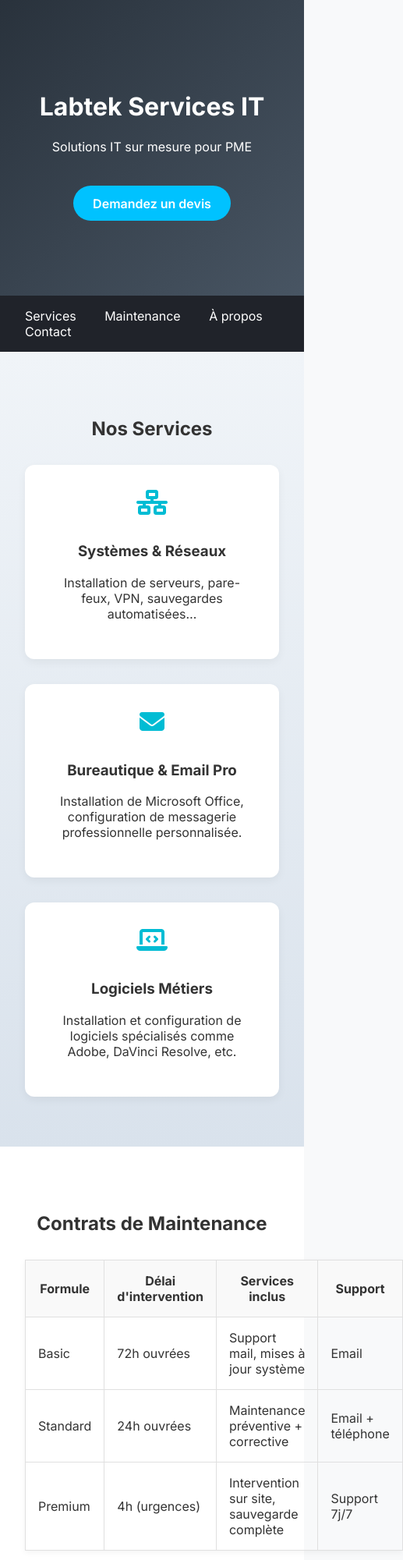
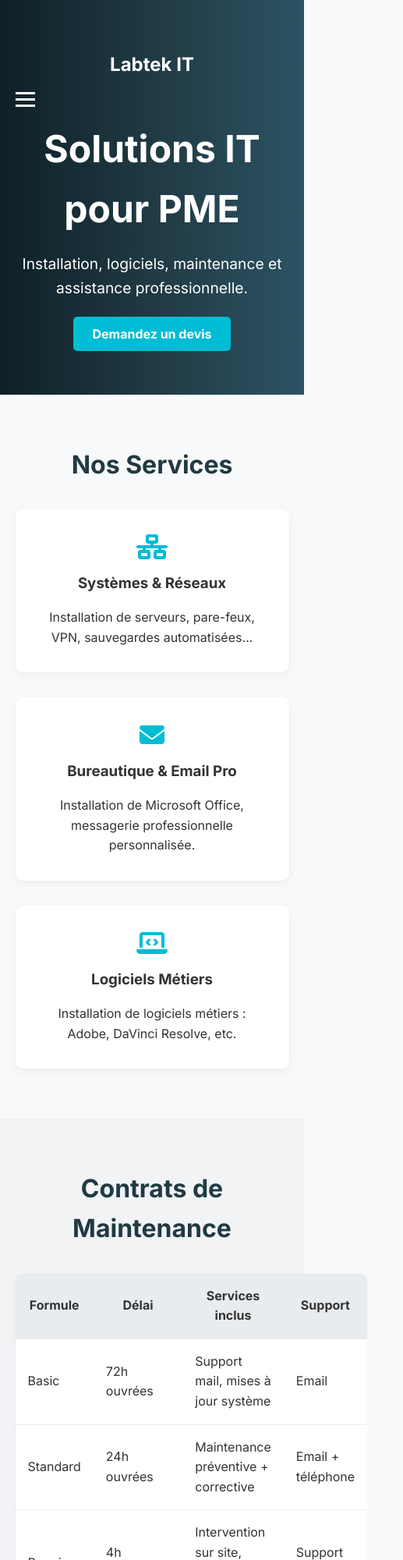
Before and after one commit to labtek91/boutique.labtek.fr, a plain HTML site: page index.html in a window 390 px wide. Shown: the top 2000 px of the page at 78% size, 517 px wide, since content can reach past the window. Drawn offline with Linux system fonts and the light colour scheme.

Commit message:
Refonte complète responsive du site Labtek

```diff
--- a/index.html
+++ b/index.html
@@ -1,34 +1,40 @@
 <!DOCTYPE html>
 <html lang="fr">
 <head>
-  <meta charset="UTF-8" />
-  <meta name="viewport" content="width=device-width, initial-scale=1.0" />
+  <meta charset="UTF-8">
+  <meta name="viewport" content="width=device-width, initial-scale=1.0">
   <title>Labtek Services IT</title>
-  <link rel="stylesheet" href="styles.css" />
-  <link rel="preconnect" href="https://fonts.googleapis.com" />
-  <link rel="preconnect" href="https://fonts.gstatic.com" crossorigin />
-  <link href="https://fonts.googleapis.com/css2?family=Inter:wght@400;600;700&display=swap" rel="stylesheet" />
+  <link rel="stylesheet" href="styles.css">
+  <link rel="preconnect" href="https://fonts.googleapis.com">
+  <link rel="preconnect" href="https://fonts.gstatic.com" crossorigin>
+  <link href="https://fonts.googleapis.com/css2?family=Inter:wght@400;600;700&display=swap" rel="stylesheet">
   <script src="https://kit.fontawesome.com/a076d05399.js" crossorigin="anonymous"></script>
 </head>
 <body>
   <header class="hero">
     <div class="container">
-      <h1>Labtek Services IT</h1>
-      <p>Solutions IT sur mesure pour PME</p>
+      <div class="logo">Labtek IT</div>
+      <nav class="navbar">
+        <ul class="nav-links">
+          <li><a href="#services">Services</a></li>
+          <li><a href="#plans">Maintenance</a></li>
+          <li><a href="#about">À propos</a></li>
+          <li><a href="#contact">Contact</a></li>
+        </ul>
+        <div class="burger">
+          <span></span><span></span><span></span>
+        </div>
+      </nav>
+      <div class="hero-content">
+        <h1>Solutions IT pour PME</h1>
+        <p>Installation, logiciels, maintenance et assistance professionnelle.</p>
         <a href="#contact" class="btn-primary">Demandez un devis</a>
+      </div>
     </div>
   </header>
 
-  <nav class="navbar">
-    <div class="container">
-      <a href="#services">Services</a>
-      <a href="#plans">Maintenance</a>
-      <a href="#about">À propos</a>
-      <a href="#contact">Contact</a>
-    </div>
-  </nav>
-
-  <section id="services" class="section gradient-bg">
+  <main>
+    <section id="services" class="section">
       <div class="container">
         <h2>Nos Services</h2>
         <div class="cards">
@@ -40,28 +46,24 @@
           <div class="card">
             <i class="fas fa-envelope"></i>
             <h3>Bureautique & Email Pro</h3>
-          <p>Installation de Microsoft Office, configuration de messagerie professionnelle personnalisée.</p>
+            <p>Installation de Microsoft Office, messagerie professionnelle personnalisée.</p>
           </div>
           <div class="card">
             <i class="fas fa-laptop-code"></i>
             <h3>Logiciels Métiers</h3>
-          <p>Installation et configuration de logiciels spécialisés comme Adobe, DaVinci Resolve, etc.</p>
+            <p>Installation de logiciels métiers : Adobe, DaVinci Resolve, etc.</p>
           </div>
         </div>
       </div>
     </section>
 
-  <section id="plans" class="section white-bg">
+    <section id="plans" class="section gray">
       <div class="container">
         <h2>Contrats de Maintenance</h2>
+        <div class="table-responsive">
           <table>
             <thead>
-          <tr>
-            <th>Formule</th>
-            <th>Délai d'intervention</th>
-            <th>Services inclus</th>
-            <th>Support</th>
-          </tr>
+              <tr><th>Formule</th><th>Délai</th><th>Services inclus</th><th>Support</th></tr>
             </thead>
             <tbody>
               <tr><td>Basic</td><td>72h ouvrées</td><td>Support mail, mises à jour système</td><td>Email</td></tr>
@@ -70,54 +72,60 @@
             </tbody>
           </table>
         </div>
+      </div>
     </section>
 
-  <section id="about" class="section contrast-bg">
+    <section id="about" class="section">
       <div class="container">
         <h2>Pourquoi nous choisir ?</h2>
-      <div class="about-columns">
-        <div class="about-box">
+        <div class="cards">
+          <div class="card">
             <i class="fas fa-user-check"></i>
             <h3>Expertise personnalisée</h3>
-          <p>Des solutions sur mesure adaptées à chaque PME.</p>
+            <p>Des solutions adaptées à vos besoins métiers spécifiques.</p>
           </div>
-        <div class="about-box">
+          <div class="card">
             <i class="fas fa-bolt"></i>
-          <h3>Intervention rapide</h3>
-          <p>Des délais d'intervention garantis selon la formule choisie.</p>
+            <h3>Réactivité</h3>
+            <p>Nous intervenons rapidement selon votre contrat de maintenance.</p>
           </div>
-        <div class="about-box">
+          <div class="card">
             <i class="fas fa-handshake"></i>
-          <h3>Proximité</h3>
-          <p>Un accompagnement humain et disponible pour chaque client.</p>
+            <h3>Accompagnement</h3>
+            <p>Un suivi humain, professionnel et proche de vos équipes.</p>
           </div>
         </div>
       </div>
     </section>
 
-  <section id="testimonials" class="section gradient-bg">
-    <div class="container">
-      <h2>Témoignages</h2>
-      <blockquote>« Travail rapide et professionnel, je recommande vivement ! » – Client PME local</blockquote>
-    </div>
-  </section>
-
-  <section id="contact" class="section white-bg">
+    <section id="contact" class="section gray">
       <div class="container">
         <h2>Contactez-nous</h2>
         <form action="https://formspree.io/f/YOUR_FORM_ID" method="POST">
-        <input type="text" name="name" placeholder="Nom / Société" required />
-        <input type="email" name="email" placeholder="Email professionnel" required />
+          <input type="text" name="name" placeholder="Nom / Société" required>
+          <input type="email" name="email" placeholder="Email professionnel" required>
           <textarea name="message" placeholder="Votre message..." required></textarea>
           <button type="submit">Envoyer</button>
         </form>
-      <p>Email : contact@labtek.fr</p>
-      <p>Téléphone : +33 6 XX XX XX XX</p>
+        <div class="contact-info">
+          <p><i class="fas fa-envelope"></i> contact@labtek.fr</p>
+          <p><i class="fas fa-phone"></i> +33 6 XX XX XX XX</p>
+        </div>
       </div>
     </section>
+  </main>
 
   <footer>
     <p>© Labtek IT Services – Micro‑entreprise</p>
   </footer>
+
+  <script>
+    const burger = document.querySelector('.burger');
+    const nav = document.querySelector('.nav-links');
+    burger.addEventListener('click', () => {
+      nav.classList.toggle('nav-active');
+      burger.classList.toggle('toggle');
+    });
+  </script>
 </body>
 </html>
--- a/styles.css
+++ b/styles.css
@@ -1,137 +1,217 @@
+* {
+  box-sizing: border-box;
+  margin: 0;
+  padding: 0;
+}
+
 body {
   font-family: 'Inter', sans-serif;
-  margin: 0;
-  background: #f8f9fa;
+  background-color: #f8f9fa;
   color: #333;
+  line-height: 1.6;
 }
 
+.container {
+  width: 90%;
+  max-width: 1200px;
+  margin: auto;
+}
+
+/* Navigation */
+.navbar {
+  display: flex;
+  justify-content: space-between;
+  align-items: center;
+  padding: 1rem 0;
+}
+
+.logo {
+  font-size: 1.5rem;
+  font-weight: 700;
+  color: white;
+}
+
+.nav-links {
+  list-style: none;
+  display: flex;
+  gap: 2rem;
+}
+
+.nav-links a {
+  color: white;
+  text-decoration: none;
+  font-weight: 600;
+}
+
+.burger {
+  display: none;
+  cursor: pointer;
+  flex-direction: column;
+  gap: 5px;
+}
+
+.burger span {
+  display: block;
+  width: 25px;
+  height: 3px;
+  background-color: white;
+  transition: all 0.3s ease;
+}
+
+/* Hero */
 .hero {
-  background: linear-gradient(135deg, #29323c, #485563);
+  background: linear-gradient(to right, #0f2027, #203a43, #2c5364);
   color: white;
-  padding: 6rem 2rem;
+  padding: 4rem 0;
   text-align: center;
 }
 
-.btn-primary {
-  background: #00c2ff;
-  color: white;
-  padding: 0.8rem 1.6rem;
-  border: none;
-  border-radius: 30px;
-  font-weight: 600;
-  text-decoration: none;
-  margin-top: 1.5rem;
-  display: inline-block;
+.hero-content h1 {
+  font-size: 3rem;
+  margin-bottom: 1rem;
 }
 
-.navbar {
-  background: #20232a;
-  padding: 1rem;
-  display: flex;
-  justify-content: center;
-  position: sticky;
-  top: 0;
-  z-index: 999;
+.hero-content p {
+  font-size: 1.2rem;
+  margin-bottom: 2rem;
 }
 
-.navbar a {
+.btn-primary {
+  background-color: #00bcd4;
   color: white;
-  margin: 0 1rem;
+  padding: 0.75rem 1.5rem;
   text-decoration: none;
-  font-weight: 500;
+  border-radius: 5px;
+  font-weight: bold;
+  transition: background 0.3s ease;
 }
 
-.section {
-  padding: 4rem 2rem;
+.btn-primary:hover {
+  background-color: #0097a7;
 }
 
-.gradient-bg {
-  background: linear-gradient(180deg, #f0f4f8, #d9e2ec);
+/* Sections */
+.section {
+  padding: 4rem 0;
 }
 
-.white-bg {
-  background: #ffffff;
-}
-
-.contrast-bg {
-  background: #f4f4f4;
-}
-
-.container {
-  max-width: 1100px;
-  margin: auto;
+.gray {
+  background-color: #f1f3f5;
 }
 
 h2 {
   text-align: center;
+  font-size: 2rem;
   margin-bottom: 2rem;
+  color: #203a43;
 }
 
-.cards,
-.about-columns {
+/* Cards */
+.cards {
   display: grid;
-  grid-template-columns: repeat(auto-fit, minmax(280px, 1fr));
+  grid-template-columns: repeat(auto-fit, minmax(250px, 1fr));
   gap: 2rem;
 }
 
-.card,
-.about-box {
+.card {
   background: white;
-  border-radius: 12px;
   padding: 2rem;
   text-align: center;
-  box-shadow: 0 4px 12px rgba(0, 0, 0, 0.05);
+  border-radius: 10px;
+  box-shadow: 0 4px 12px rgba(0,0,0,0.05);
+  transition: transform 0.3s ease;
 }
 
-.card i,
-.about-box i {
+.card:hover {
+  transform: translateY(-5px);
+}
+
+.card i {
   font-size: 2rem;
+  margin-bottom: 1rem;
   color: #00bcd4;
+}
+
+.card h3 {
   margin-bottom: 1rem;
 }
 
+/* Table */
 table {
   width: 100%;
   border-collapse: collapse;
-  box-shadow: 0 2px 8px rgba(0, 0, 0, 0.05);
+  background: white;
+  border-radius: 8px;
+  overflow: hidden;
+  box-shadow: 0 4px 8px rgba(0, 0, 0, 0.05);
 }
 
-th,
-td {
+th, td {
   padding: 1rem;
-  border: 1px solid #e0e0e0;
+  border-bottom: 1px solid #eee;
 }
 
 th {
-  background: #f9f9f9;
+  background-color: #e9ecef;
+  font-weight: bold;
 }
 
+/* Formulaire */
 form {
-  display: grid;
+  display: flex;
+  flex-direction: column;
   gap: 1rem;
-  margin-top: 2rem;
+  background: white;
+  padding: 2rem;
+  border-radius: 8px;
+  box-shadow: 0 4px 8px rgba(0, 0, 0, 0.05);
 }
 
-input,
-textarea {
+input, textarea {
   padding: 1rem;
-  border-radius: 6px;
   border: 1px solid #ccc;
+  border-radius: 4px;
+  font-size: 1rem;
 }
 
 button {
-  background: #00bcd4;
+  background-color: #00bcd4;
   color: white;
   padding: 1rem;
   border: none;
-  border-radius: 6px;
+  border-radius: 4px;
   font-weight: bold;
+  cursor: pointer;
 }
 
+/* Footer */
 footer {
-  background: #20232a;
+  background: #1e2a38;
   color: white;
   text-align: center;
-  padding: 2rem 1rem;
+  padding: 2rem 0;
   margin-top: 4rem;
 }
+
+/* Responsive Menu */
+@media (max-width: 768px) {
+  .nav-links {
+    display: none;
+    flex-direction: column;
+    background-color: #203a43;
+    position: absolute;
+    top: 70px;
+    right: 0;
+    width: 100%;
+    padding: 2rem;
+    z-index: 100;
+  }
+
+  .nav-links.nav-active {
+    display: flex;
+  }
+
+  .burger {
+    display: flex;
+  }
+}
```
Lines whose indentation alone changed are shown as unchanged.
